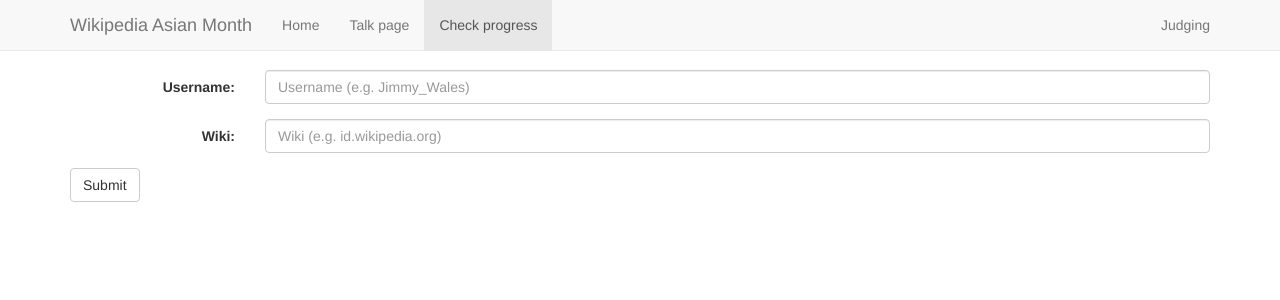
After one commit to kenrick95/wam, a PHP site: page /progress.php in a window 1280 px wide. The commit adds this page. Shown: the top 300 px of the page. Run offline with PHP 8.4, Linux system fonts and the light colour scheme; some libraries are stand-ins or nearby versions.

Commit message:
pages returned will be within period; add progress page

```diff
--- a/api/api-main.php
+++ b/api/api-main.php
@@ -18,6 +18,7 @@ function get_new_pages_of_user ($user = "", $wiki = "meta.wikimedia.org", $limit
     if (empty($limit)) {
         $limit = 500;
     }
+    global $settings;
 
     $params = array(
         "action" => "query",
@@ -27,7 +28,11 @@ function get_new_pages_of_user ($user = "", $wiki = "meta.wikimedia.org", $limit
         "ucuser" => $user,
         "ucnamespace" => "0",
         "ucprop" => "ids|title|timestamp|flags",
-        "ucshow" => "new"
+        "ucshow" => "new",
+        "continue" => "",
+        "ucdir" => "newer",
+        "ucstart" => $settings['period']['start'],
+        "ucend" => $settings['period']['end']
         );
     if (!empty($uccontinue)) {
         $params['uccontinue'] = $uccontinue;
@@ -90,10 +95,6 @@ function get_all_new_pages_of_user ($user = "", $wiki = "meta.wikimedia.org") {
     while ($data === null /*|| $cnt < 10){// */|| isset($temp_data['continue'])) {
         $temp_data = get_new_pages_of_user($user, $wiki, 500, $uccontinue);
         $uccontinue = !empty($temp_data['continue']['uccontinue']) ? $temp_data['continue']['uccontinue'] : "";
-        // echo json_encode($temp_data);
-        // echo "\n\n";
-        // echo $uccontinue;
-        // echo "\n\n\n\n\n";
         if ($data === null)
             $data = $temp_data;
         else {
@@ -103,9 +104,6 @@ function get_all_new_pages_of_user ($user = "", $wiki = "meta.wikimedia.org") {
         }
         $cnt++;
     }
-    echo json_encode($data);
 
     return $data;
 }
-
-get_all_new_pages_of_user("Kenrick95", "id.wikipedia.org");
--- a/api/utils.php
+++ b/api/utils.php
@@ -33,3 +33,8 @@ function array_to_string($array, $join_elem, $join_kv) {
     }
     return implode($join_elem, $temp_arr);
 }
+
+function within_period ($time) {
+    global $settings;
+    return $settings['period']['start'] <= $time && $time <= $settings['period']['end'];
+}
--- /dev/null
+++ b/content_header.php
@@ -0,0 +1,25 @@
+<nav class="navbar navbar-default navbar-fixed-top">
+    <div class="container">
+        <div class="navbar-header">
+            <button type="button" class="navbar-toggle collapsed" data-toggle="collapse" data-target="#bs-example-navbar-collapse-1" aria-expanded="false">
+            <span class="sr-only">Toggle navigation</span>
+            <span class="icon-bar"></span>
+            <span class="icon-bar"></span>
+            <span class="icon-bar"></span>
+            </button>
+            <a class="navbar-brand" href="index.php">Wikipedia Asian Month</a>
+        </div>
+        <div class="collapse navbar-collapse" id="bs-example-navbar-collapse-1">
+            <ul class="nav navbar-nav">
+            <li<?php if ($_current_page == "home") { echo " class=\"active\""; } ?>><a href="index.php">Home</a></li>
+            <li><a href="https://meta.wikimedia.org/wiki/Talk:Wikipedia_Asian_Month">Talk page</a></li>
+            <li<?php if ($_current_page == "progress") { echo " class=\"active\""; } ?>><a href="progress.php">Check progress</a></li>
+            </ul>
+            </li>
+            </ul>
+            <ul class="nav navbar-nav navbar-right">
+            <li><a href="#">Judging</a></li>
+            </ul>
+        </div><!-- /.navbar-collapse -->
+    </div>
+</nav>
--- /dev/null
+++ b/progress.php
@@ -0,0 +1,54 @@
+<?php
+require_once("api/api-main.php");
+$_current_page = "progress";
+$username = isset($_GET["username"]) ? $_GET["username"] : "";
+$wiki = isset($_GET["wiki"]) ? $_GET["wiki"] : "";
+
+?><!DOCTYPE html>
+<html>
+<head>
+    <meta charset="utf-8">
+    <meta http-equiv="X-UA-Compatible" content="IE=edge">
+    <title>Wikipedia Asian Month</title>
+    <link href="//tools-static.wmflabs.org/cdnjs/ajax/libs/twitter-bootstrap/3.1.1/css/bootstrap.min.css" rel="stylesheet">
+    <link rel="stylesheet" href="css/style.css">
+</head>
+<body>
+    <header>
+    <?php require_once("content_header.php"); ?>
+    </header>
+    <main class="container">
+        <?php
+        if (!empty($username) && !empty($wiki)) {
+            ?>
+        <h2>Progress for User:<?= $username; ?> at <?= $wiki; ?></h2>
+        <?php echo json_encode(get_all_new_pages_of_user($username, $wiki)); ?>
+        <?php
+        } else {
+        ?>
+        <form class="form-horizontal" method="GET">
+        <div class="form-group">
+            <label for="username" class="col-sm-2 control-label">Username:</label>
+            <div class="col-sm-10">
+            <input type="text" class="form-control" name="username" id="username" placeholder="Username (e.g. Jimmy_Wales)">
+            </div>
+        </div>
+        <div class="form-group">
+            <label for="wiki" class="col-sm-2 control-label">Wiki:</label>
+            <div class="col-sm-10">
+            <input type="text" class="form-control" name="wiki" id="wiki" placeholder="Wiki (e.g. id.wikipedia.org)">
+            </div>
+        </div>
+        <button type="submit" class="btn btn-default">Submit</button>
+        </form>
+        <?php
+        }
+        ?>
+    </main>
+    <footer class="container">
+
+    </footer>
+    <script src="//tools-static.wmflabs.org/cdnjs/ajax/libs/jquery/2.1.4/jquery.min.js"></script>
+    <script src="//tools-static.wmflabs.org/cdnjs/ajax/libs/twitter-bootstrap/3.1.1/js/bootstrap.min.js"></script>
+</body>
+</html>
```
Also changed, not shown: index.php (+3 -27 lines), 1 other file.
